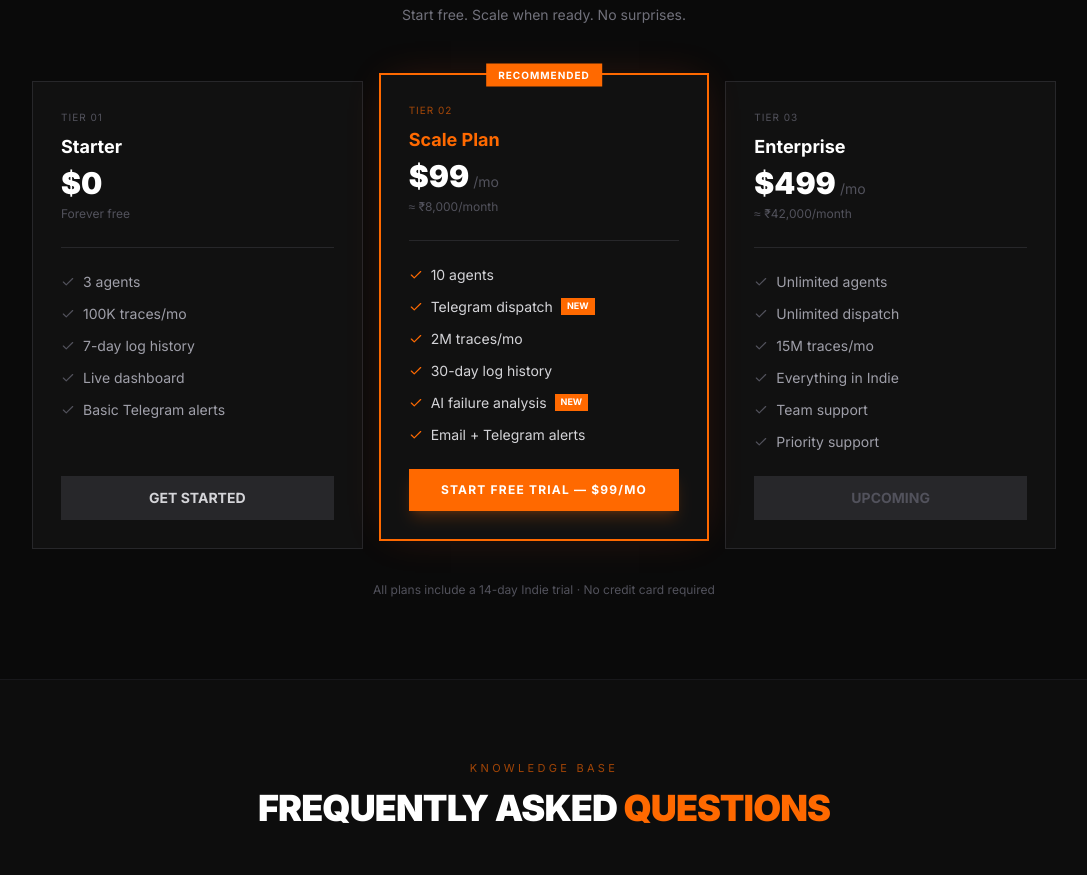
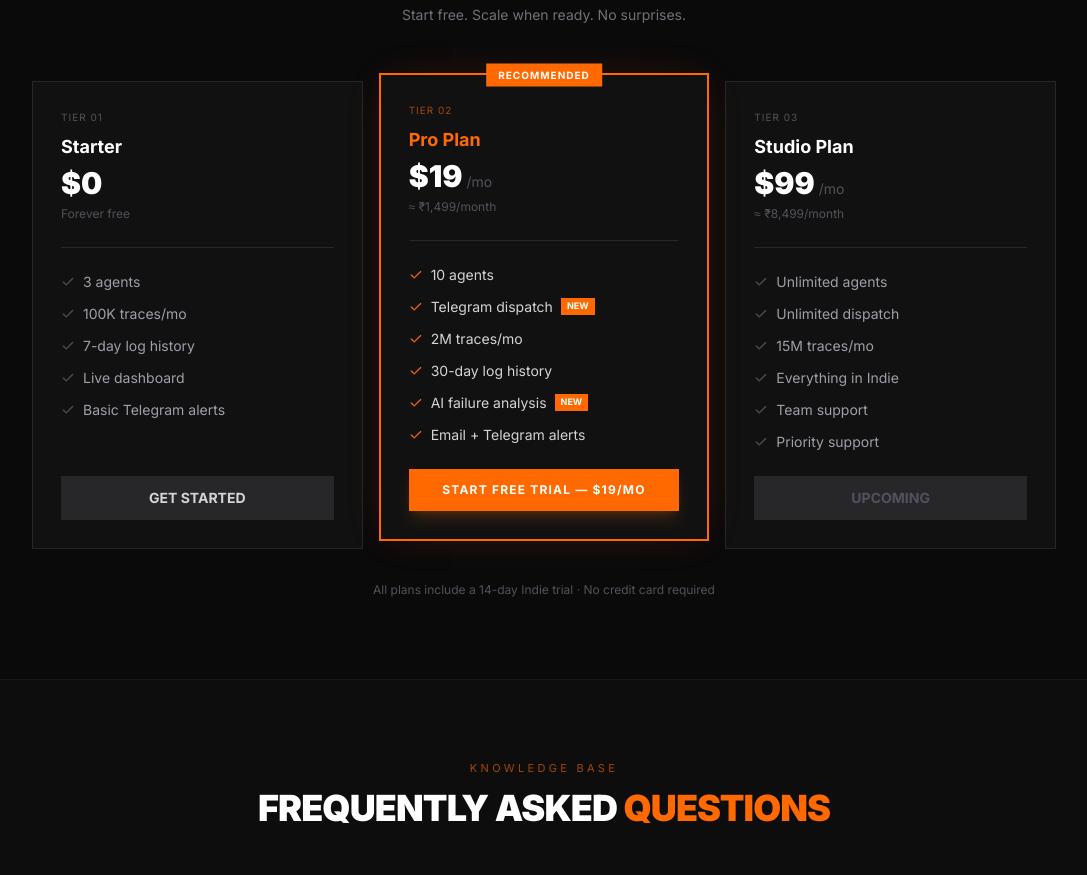
Before and after one commit to jayasukuv11-beep/agenthelm, a Next.js app: page / in a window 1280 px wide. Shown: the part 4360-5235 px from the top of the page, without its empty margins (96-1183 px from the left). Built offline with nearby package versions, Linux system fonts and the light colour scheme; no server answers.

Commit message:
chore(pricing): lower base pricing to 19 and 99 for indie friendly adoption

```diff
--- a/app/page.tsx
+++ b/app/page.tsx
@@ -535,17 +535,17 @@ export default function LandingPage() {
               </Link>
             </div>
 
-            {/* Scale Plan */}
+            {/* Pro Plan */}
             <div className="bg-[#111] border-2 border-orange-500 p-7 flex flex-col relative md:-translate-y-2 shadow-[0_0_40px_-10px_rgba(255,87,34,0.2)]">
               <div className="absolute top-0 left-1/2 -translate-x-1/2 -translate-y-1/2 bg-orange-500 text-white text-[10px] font-mono font-bold px-3 py-1 uppercase tracking-widest">RECOMMENDED</div>
               <div className="text-[10px] font-mono text-orange-500/60 uppercase tracking-widest mb-2">TIER 02</div>
-              <h3 className="text-lg font-mono font-bold text-orange-500 mb-1">Scale Plan</h3>
+              <h3 className="text-lg font-mono font-bold text-orange-500 mb-1">Pro Plan</h3>
               <div className="flex items-baseline gap-1 mb-1">
-                <span className="text-3xl font-mono font-black text-white">{symbol}{plans.indie.amount.toLocaleString()}</span>
+                <span className="text-3xl font-mono font-black text-white">{symbol}{plans.indie.amount}</span>
                 <span className="text-zinc-600 font-mono text-sm">/mo</span>
               </div>
               <p className="text-zinc-600 text-[12px] font-mono mb-6 pb-6 border-b border-zinc-800">
-                {currency === 'INR' ? '≈ $99/month' : '≈ ₹8,000/month'}
+                {currency === 'INR' ? '≈ $19/month' : '≈ ₹1,499/month'}
               </p>
               <ul className="space-y-3 mb-6 flex-1">
                 {[
@@ -570,16 +570,16 @@ export default function LandingPage() {
               />
             </div>
 
-            {/* Enterprise Plan */}
+            {/* Studio Plan */}
             <div className="bg-[#111] border border-zinc-800 p-7 flex flex-col">
               <div className="text-[10px] font-mono text-zinc-600 uppercase tracking-widest mb-2">TIER 03</div>
-              <h3 className="text-lg font-mono font-bold text-white mb-1">Enterprise</h3>
+              <h3 className="text-lg font-mono font-bold text-white mb-1">Studio Plan</h3>
               <div className="flex items-baseline gap-1 mb-1">
                 <span className="text-3xl font-mono font-black text-white">{symbol}{plans.studio.amount.toLocaleString()}</span>
                 <span className="text-zinc-600 font-mono text-sm">/mo</span>
               </div>
               <p className="text-zinc-600 text-[12px] font-mono mb-6 pb-6 border-b border-zinc-800">
-                {currency === 'INR' ? '≈ $499/month' : '≈ ₹42,000/month'}
+                {currency === 'INR' ? '≈ $99/month' : '≈ ₹8,499/month'}
               </p>
               <ul className="space-y-3 mb-6 flex-1">
                 {["Unlimited agents", "Unlimited dispatch", "15M traces/mo", "Everything in Indie", "Team support", "Priority support"].map((item, i) => (
--- a/lib/currency.ts
+++ b/lib/currency.ts
@@ -53,11 +53,11 @@ export const MULTI_CURRENCY_PLANS: Record<
   Record<string, { amount: number; name: string }>
 > = {
   INR: {
-    indie: { amount: 8499, name: 'AgentHelm Scale (Monthly)' },
-    studio: { amount: 42999, name: 'AgentHelm Enterprise (Monthly)' },
+    indie: { amount: 1499, name: 'AgentHelm Pro (Monthly)' },
+    studio: { amount: 8499, name: 'AgentHelm Studio (Monthly)' },
   },
   USD: {
-    indie: { amount: 99, name: 'AgentHelm Scale (Monthly)' },
-    studio: { amount: 499, name: 'AgentHelm Enterprise (Monthly)' },
+    indie: { amount: 19, name: 'AgentHelm Pro (Monthly)' },
+    studio: { amount: 99, name: 'AgentHelm Studio (Monthly)' },
   },
 }
```
